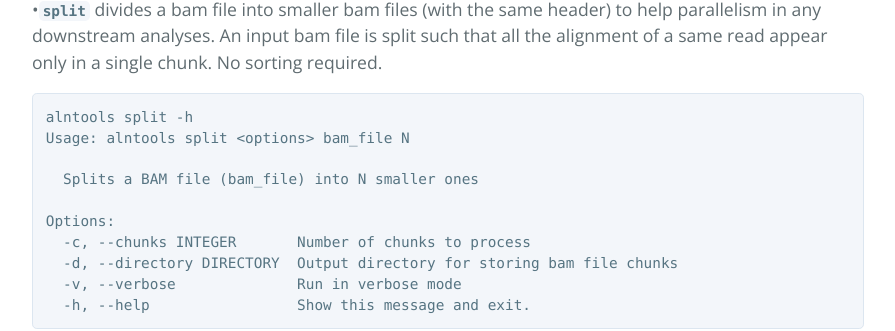
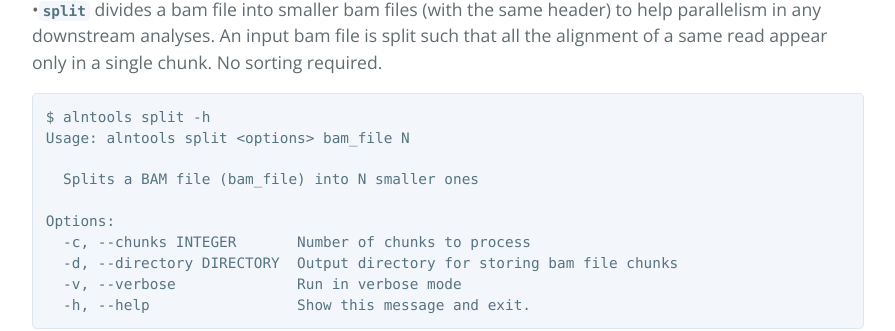
Before and after one commit to churchill-lab/alntools, a Jekyll site: the page built from index.html, in a window 1280 px wide and 900 px high, scrolled down 1496 px. Shown: the part 151-482 px from the top of the window, without its empty margins (192-1087 px from the left). Built offline with Jekyll 4.4.1, drawn with Linux system fonts in a browser that asks for light colours; the list of posts is cut into pages by our own code.

Commit message:
[kbchoi] Minor change

```diff
--- a/index.html
+++ b/index.html
@@ -56,7 +56,7 @@ title: {{ site.name }}
 
 <p>&#8226;<code><strong>split</strong></code> divides a bam file into smaller bam files (with the same header) to help parallelism in any downstream analyses. An input bam file is split such that all the alignment of a same read appear only in a single chunk. No sorting required.</p>
 
-<pre><code>alntools split -h
+<pre><code>$ alntools split -h
 Usage: alntools split &lt;options&gt; bam_file N
 
   Splits a BAM file (bam_file) into N smaller ones
```
